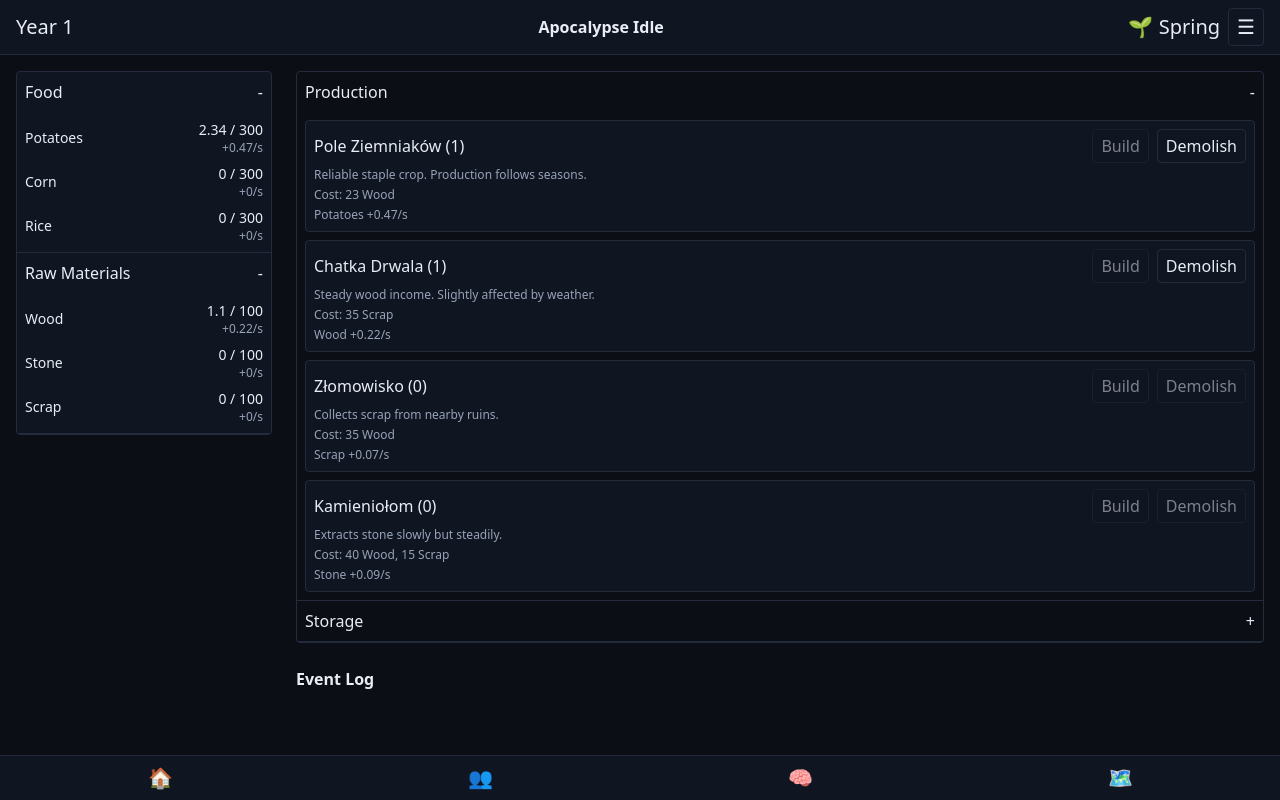
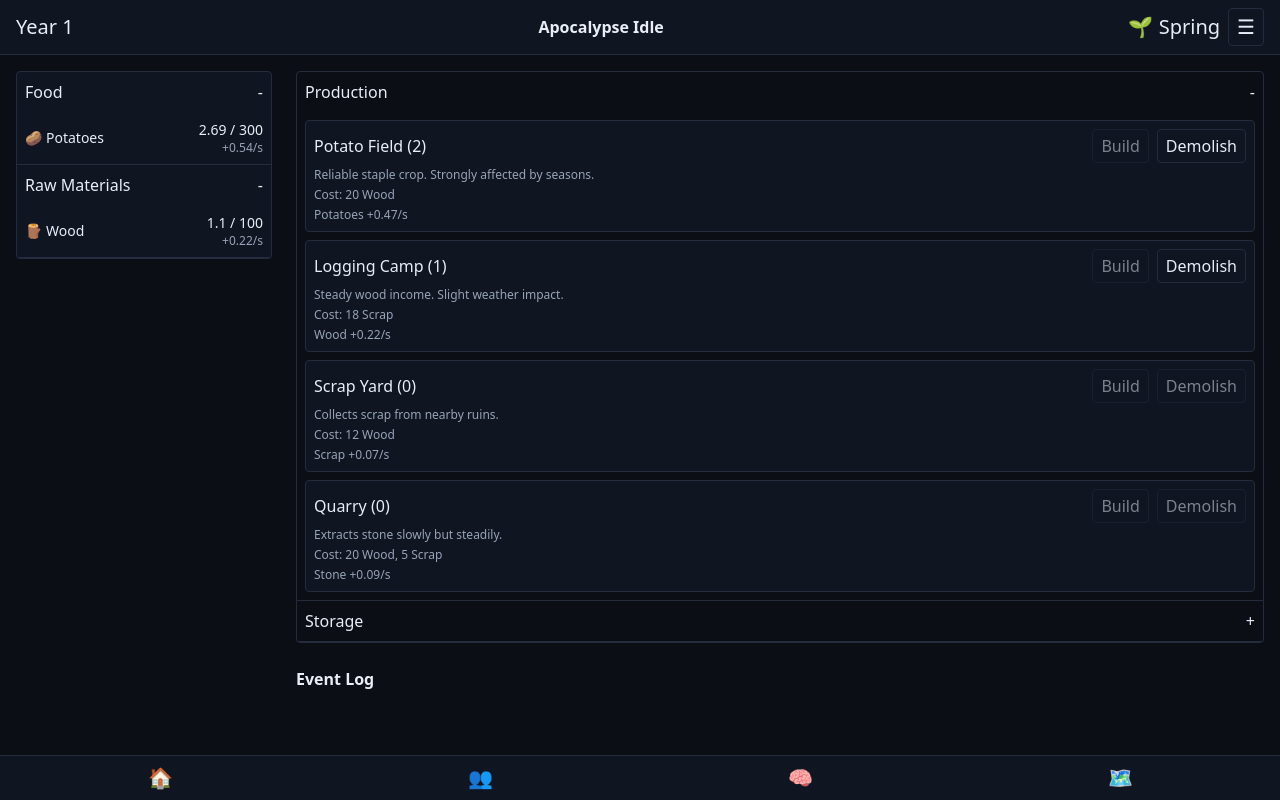
Before and after one commit to mikisz/apocalypse-idle, a React (Vite) app: page / in a window 1280 px wide. Built offline with nearby package versions, Linux system fonts and the light colour scheme.

Commit message:
refactor: simplify early-game resources

```diff
--- a/src/components/ResourceSidebar.jsx
+++ b/src/components/ResourceSidebar.jsx
@@ -20,10 +20,13 @@ function Accordion({ title, children, defaultOpen = false }) {
   );
 }
 
-function ResourceRow({ name, amount, capacity, rate }) {
+function ResourceRow({ icon, name, amount, capacity, rate }) {
   return (
     <div className="flex items-center justify-between text-sm tabular-nums">
-      <span>{name}</span>
+      <span className="flex items-center gap-1">
+        <span>{icon}</span>
+        <span>{name}</span>
+      </span>
       <span className="flex flex-col items-end">
         <span>
           {formatAmount(amount)} / {formatAmount(capacity)}
@@ -36,24 +39,31 @@ function ResourceRow({ name, amount, capacity, rate }) {
 
 export default function ResourceSidebar() {
   const { state } = useGame();
-  const rates = getResourceRates(state);
-  const groups = {};
+  const rates = getResourceRates(state, true);
+  const groups = { FOOD: [], RAW: [] };
   RESOURCE_LIST.forEach((r) => {
-    const cat = r.category;
-    if (!groups[cat]) groups[cat] = [];
-    groups[cat].push({
-      id: r.id,
-      name: r.name,
-      amount: state.resources[r.id]?.amount || 0,
-      capacity: getCapacity(state, r.id),
-      rate: rates[r.id]?.label,
-    });
+    const amount = state.resources[r.id]?.amount || 0;
+    const capacity = getCapacity(state, r.id);
+    const rateInfo = rates[r.id];
+    const discovered = state.resources[r.id]?.discovered;
+    if (rateInfo.perSec !== 0 || amount > 0 || discovered) {
+      groups[r.category].push({
+        id: r.id,
+        name: r.name,
+        icon: r.icon,
+        amount,
+        capacity,
+        rate: rateInfo.label,
+      });
+    }
   });
-  const entries = Object.entries(groups).map(([cat, items]) => ({
-    title: cat === 'FOOD' ? 'Food' : 'Raw Materials',
-    items,
-    defaultOpen: true,
-  }));
+  const entries = [];
+  if (groups.FOOD.length > 0) {
+    entries.push({ title: 'Food', items: groups.FOOD, defaultOpen: true });
+  }
+  if (groups.RAW.length > 0) {
+    entries.push({ title: 'Raw Materials', items: groups.RAW, defaultOpen: true });
+  }
 
   return (
     <div className="border border-stroke rounded overflow-hidden bg-bg2">
--- a/src/data/balance.js
+++ b/src/data/balance.js
@@ -1,6 +1,6 @@
 export const BALANCE = {
   TICK_SECONDS: 1,
-  FOOD_CONSUMPTION_PER_SETTLER: 0.2,
+  FOOD_CONSUMPTION_PER_SETTLER: 0.4,
   STARVATION_DEATH_TIMER_SECONDS: 90,
   MAX_LEVEL: 20,
   XP_GAIN_PER_SECOND_ACTIVE: 1,
--- a/src/data/buildings.js
+++ b/src/data/buildings.js
@@ -1,62 +1,62 @@
 export const BUILDINGS = [
   {
     id: 'potatoField',
-    name: 'Pole Ziemniaków',
+    name: 'Potato Field',
     type: 'production',
     outputsPerSecBase: { potatoes: 0.375 },
-    costBase: { wood: 20 },
+    costBase: { wood: 15 },
     costGrowth: 1.15,
     refund: 0.5,
-    description: 'Reliable staple crop. Production follows seasons.',
+    description: 'Reliable staple crop. Strongly affected by seasons.',
   },
   {
     id: 'loggingCamp',
-    name: 'Chatka Drwala',
+    name: 'Logging Camp',
     type: 'production',
     outputsPerSecBase: { wood: 0.2 },
-    costBase: { scrap: 30 },
+    costBase: { scrap: 15 },
     costGrowth: 1.15,
     refund: 0.5,
-    description: 'Steady wood income. Slightly affected by weather.',
+    description: 'Steady wood income. Slight weather impact.',
   },
   {
     id: 'scrapyard',
-    name: 'Złomowisko',
+    name: 'Scrap Yard',
     type: 'production',
     outputsPerSecBase: { scrap: 0.06 },
-    costBase: { wood: 35 },
+    costBase: { wood: 12 },
     costGrowth: 1.15,
     refund: 0.5,
     description: 'Collects scrap from nearby ruins.',
   },
   {
     id: 'quarry',
-    name: 'Kamieniołom',
+    name: 'Quarry',
     type: 'production',
     outputsPerSecBase: { stone: 0.08 },
-    costBase: { wood: 40, scrap: 15 },
+    costBase: { wood: 20, scrap: 5 },
     costGrowth: 1.15,
     refund: 0.5,
     description: 'Extracts stone slowly but steadily.',
   },
   {
     id: 'foodStorage',
-    name: 'Spichlerz',
+    name: 'Granary',
     type: 'storage',
-    costBase: { wood: 30, scrap: 10, stone: 10 },
+    costBase: { wood: 20, scrap: 5, stone: 5 },
     costGrowth: 1.15,
     refund: 0.5,
-    capacityAdd: { potatoes: 300, corn: 300, rice: 300 },
+    capacityAdd: { potatoes: 300 },
     description: 'Increases storage for harvested crops.',
   },
   {
     id: 'rawStorage',
-    name: 'Magazyn Surowców',
+    name: 'Warehouse',
     type: 'storage',
-    costBase: { wood: 40, scrap: 20, stone: 20 },
+    costBase: { wood: 25, scrap: 10, stone: 10 },
     costGrowth: 1.15,
     refund: 0.5,
-    capacityAdd: { wood: 200, stone: 200, scrap: 200 },
+    capacityAdd: { wood: 200, stone: 80, scrap: 120 },
     description: 'Increases storage for wood, stone and scrap.',
   },
 ];
--- a/src/data/resources.js
+++ b/src/data/resources.js
@@ -1,10 +1,36 @@
 export const RESOURCES = {
-  potatoes: { id: 'potatoes', name: 'Potatoes', category: 'FOOD', startingAmount: 0, startingCapacity: 300 },
-  corn: { id: 'corn', name: 'Corn', category: 'FOOD', startingAmount: 0, startingCapacity: 300 },
-  rice: { id: 'rice', name: 'Rice', category: 'FOOD', startingAmount: 0, startingCapacity: 300 },
-  wood: { id: 'wood', name: 'Wood', category: 'RAW', startingAmount: 0, startingCapacity: 100 },
-  stone: { id: 'stone', name: 'Stone', category: 'RAW', startingAmount: 0, startingCapacity: 100 },
-  scrap: { id: 'scrap', name: 'Scrap', category: 'RAW', startingAmount: 0, startingCapacity: 100 },
+  potatoes: {
+    id: 'potatoes',
+    name: 'Potatoes',
+    icon: '🥔',
+    category: 'FOOD',
+    startingAmount: 0,
+    startingCapacity: 300,
+  },
+  wood: {
+    id: 'wood',
+    name: 'Wood',
+    icon: '🪵',
+    category: 'RAW',
+    startingAmount: 0,
+    startingCapacity: 100,
+  },
+  stone: {
+    id: 'stone',
+    name: 'Stone',
+    icon: '🪨',
+    category: 'RAW',
+    startingAmount: 0,
+    startingCapacity: 100,
+  },
+  scrap: {
+    id: 'scrap',
+    name: 'Scrap',
+    icon: '♻️',
+    category: 'RAW',
+    startingAmount: 0,
+    startingCapacity: 100,
+  },
 };
 
 export const RESOURCE_LIST = Object.values(RESOURCES);
--- a/src/engine/production.js
+++ b/src/engine/production.js
@@ -2,6 +2,7 @@ import { PRODUCTION_BUILDINGS, BUILDING_MAP, getBuildingCost } from '../data/bui
 import { RESOURCES } from '../data/resources.js';
 import { getSeason, getSeasonMultiplier } from './time.js';
 import { getCapacity } from '../state/selectors.js';
+import { BALANCE } from '../data/balance.js';
 
 export function clampResource(value, capacity) {
   let v = Number.isFinite(value) ? value : 0;
@@ -21,10 +22,17 @@ export function applyProduction(state, seconds = 1) {
       const mult = getSeasonMultiplier(season, category);
       const gain = base * mult * count * seconds;
       const capacity = getCapacity(state, res);
-      const current = resources[res]?.amount || 0;
-      const next = clampResource(current + gain, capacity);
-      resources[res] = { amount: next };
+      const currentEntry = resources[res] || { amount: 0, discovered: false };
+      const next = clampResource(currentEntry.amount + gain, capacity);
+      resources[res] = {
+        amount: next,
+        discovered: currentEntry.discovered || count > 0 || next > 0,
+      };
     });
+  });
+  Object.keys(resources).forEach((res) => {
+    const entry = resources[res];
+    if (entry.amount > 0) entry.discovered = true;
   });
   return { ...state, resources };
 }
@@ -37,6 +45,21 @@ export function applyOfflineProgress(state, elapsedSeconds) {
   if (elapsedSeconds <= 0) return { state, gains: {} };
   const before = JSON.parse(JSON.stringify(state.resources));
   let current = applyProduction({ ...state }, elapsedSeconds);
+  const settlers = state.population?.settlers?.filter((s) => !s.isDead)?.length || 0;
+  if (settlers > 0) {
+    const consumption =
+      settlers * BALANCE.FOOD_CONSUMPTION_PER_SETTLER * elapsedSeconds;
+    const cap = getCapacity(current, 'potatoes');
+    const entry = current.resources.potatoes || { amount: 0, discovered: false };
+    const next = clampResource(entry.amount - consumption, cap);
+    current.resources.potatoes = {
+      amount: next,
+      discovered: entry.discovered || next > 0,
+    };
+  }
+  Object.keys(current.resources).forEach((res) => {
+    if (current.resources[res].amount > 0) current.resources[res].discovered = true;
+  });
   const gains = {};
   Object.keys(before).forEach((res) => {
     const gain = (current.resources[res]?.amount || 0) - (before[res]?.amount || 0);
@@ -56,12 +79,18 @@ export function demolishBuilding(state, buildingId) {
   Object.entries(prevCost).forEach(([res, amt]) => {
     const refund = Math.floor(amt * refundRate);
     const capacity = getCapacity({ ...state, buildings }, res);
-    const current = resources[res]?.amount || 0;
-    resources[res] = { amount: clampResource(current + refund, capacity) };
+    const currentEntry = resources[res] || { amount: 0, discovered: false };
+    const next = clampResource(currentEntry.amount + refund, capacity);
+    resources[res] = {
+      amount: next,
+      discovered: currentEntry.discovered || next > 0,
+    };
   });
   Object.keys(resources).forEach((res) => {
     const capacity = getCapacity({ ...state, buildings }, res);
-    resources[res].amount = clampResource(resources[res].amount, capacity);
+    const entry = resources[res];
+    entry.amount = clampResource(entry.amount, capacity);
+    if (entry.amount > 0) entry.discovered = true;
   });
   return { ...state, resources, buildings };
 }
--- a/src/engine/settlers.js
+++ b/src/engine/settlers.js
@@ -1,11 +1,10 @@
-import { BALANCE, XP_TIME_TO_NEXT_LEVEL_SECONDS, ROLE_BONUS_PER_SETTLER } from '../data/balance.js'
-
-// Utility clamp
-function clamp(v, min, max) {
-  if (!Number.isFinite(v)) v = 0
-  if (!Number.isFinite(max)) return Math.max(min, v)
-  return Math.max(min, Math.min(max, v))
-}
+import {
+  BALANCE,
+  XP_TIME_TO_NEXT_LEVEL_SECONDS,
+  ROLE_BONUS_PER_SETTLER,
+} from '../data/balance.js'
+import { getCapacity } from '../state/selectors.js'
+import { clampResource } from './production.js'
 
 export function computeRoleBonuses(settlers) {
   const bonuses = {}
@@ -24,31 +23,43 @@ export function assignmentsSummary(settlers) {
   return { assigned: assigned.length, living: living.length }
 }
 
-export function processSettlersTick(state, seconds = BALANCE.TICK_SECONDS, totalFoodProdBase = 0, rng = Math.random) {
+export function processSettlersTick(
+  state,
+  seconds = BALANCE.TICK_SECONDS,
+  totalFoodProdBase = 0,
+  rng = Math.random,
+) {
   const settlers = state.population?.settlers ? [...state.population.settlers] : []
-  const colony = { ...state.colony }
-
   const living = settlers.filter((s) => !s.isDead)
 
   // Compute bonuses
   const bonuses = computeRoleBonuses(living)
   const totalFoodBonusPercent = bonuses['farming'] || 0
 
-  const totalFoodProdWithBonus = totalFoodProdBase * (1 + totalFoodBonusPercent / 100)
+  const bonusGainPerSec = totalFoodProdBase * (totalFoodBonusPercent / 100)
   const totalSettlersConsumption = living.length * BALANCE.FOOD_CONSUMPTION_PER_SETTLER
-  const netFoodPerSec = totalFoodProdWithBonus - totalSettlersConsumption
+  const netFoodPerSec = totalFoodProdBase + bonusGainPerSec - totalSettlersConsumption
 
-  colony.foodStorage = clamp(
-    colony.foodStorage + netFoodPerSec * seconds,
-    0,
-    colony.foodStorageCap,
+  const capacity = getCapacity(state, 'potatoes')
+  const currentEntry = state.resources.potatoes || { amount: 0, discovered: false }
+  const nextAmount = clampResource(
+    currentEntry.amount + (bonusGainPerSec - totalSettlersConsumption) * seconds,
+    capacity,
   )
+  const resources = {
+    ...state.resources,
+    potatoes: {
+      amount: nextAmount,
+      discovered: currentEntry.discovered || nextAmount > 0,
+    },
+  }
 
-  if (colony.foodStorage > 0) {
-    colony.starvationTimerSeconds = 0
+  let starvationTimer = state.colony?.starvationTimerSeconds || 0
+  if (nextAmount > 0) {
+    starvationTimer = 0
   } else {
-    colony.starvationTimerSeconds += seconds
-    if (colony.starvationTimerSeconds >= BALANCE.STARVATION_DEATH_TIMER_SECONDS) {
+    starvationTimer += seconds
+    if (starvationTimer >= BALANCE.STARVATION_DEATH_TIMER_SECONDS) {
       const oldest = Math.max(...living.map((s) => s.ageSeconds))
       const victims = living.filter((s) => s.ageSeconds === oldest)
       if (victims.length > 0) {
@@ -63,9 +74,10 @@ export function processSettlersTick(state, seconds = BALANCE.TICK_SECONDS, total
           }
         }
       }
-      colony.starvationTimerSeconds = 0
+      starvationTimer = 0
     }
   }
+  const colony = { ...state.colony, starvationTimerSeconds: starvationTimer }
 
   // Aging and XP
   for (const s of settlers) {
@@ -107,13 +119,13 @@ export function processSettlersTick(state, seconds = BALANCE.TICK_SECONDS, total
     totalFoodProdBase,
     totalFoodBonusPercent,
     totalSettlersConsumption,
-    foodStorage: colony.foodStorage,
-    starvationTimerSeconds: colony.starvationTimerSeconds,
+    potatoes: nextAmount,
+    starvationTimerSeconds: starvationTimer,
     roleBonuses: bonuses,
   }
 
   return {
-    state: { ...state, colony, population: { ...state.population, settlers } },
+    state: { ...state, colony, resources, population: { ...state.population, settlers } },
     telemetry,
   }
 }
--- a/src/state/defaultState.js
+++ b/src/state/defaultState.js
@@ -1,19 +1,23 @@
 import { initSeasons } from '../engine/time.js';
 import { CURRENT_SAVE_VERSION } from '../engine/persistence.js';
 import { RESOURCES } from '../data/resources.js';
+import { makeRandomSettler } from '../data/names.js';
 
 const initResources = () => {
   const obj = {};
   Object.values(RESOURCES).forEach((r) => {
-    obj[r.id] = { amount: r.startingAmount || 0 };
+    const amt = r.startingAmount || 0;
+    obj[r.id] = { amount: amt, discovered: amt > 0 };
   });
   return obj;
 };
 
 const initBuildings = () => ({
-  potatoField: { count: 1 },
+  potatoField: { count: 2 },
   loggingCamp: { count: 1 },
 });
+
+const initSettlers = () => [makeRandomSettler()];
 
 export const defaultState = {
   version: CURRENT_SAVE_VERSION,
@@ -22,7 +26,7 @@ export const defaultState = {
   ui: { activeTab: 'base', drawerOpen: false, offlineProgress: null },
   resources: initResources(),
   buildings: initBuildings(),
-  population: { settlers: [] },
+  population: { settlers: initSettlers() },
   log: [],
   lastSaved: Date.now(),
 };
--- a/src/state/selectors.js
+++ b/src/state/selectors.js
@@ -2,6 +2,7 @@ import { BUILDINGS, PRODUCTION_BUILDINGS } from '../data/buildings.js';
 import { RESOURCES } from '../data/resources.js';
 import { getSeason, getSeasonMultiplier } from '../engine/time.js';
 import { formatRate } from '../utils/format.js';
+import { BALANCE } from '../data/balance.js';
 
 export function getCapacity(state, resourceId) {
   const base = RESOURCES[resourceId]?.startingCapacity || 0;
@@ -15,7 +16,7 @@ export function getCapacity(state, resourceId) {
   return base + fromBuildings;
 }
 
-export function getResourceRates(state) {
+export function getResourceRates(state, includeConsumption = false) {
   const season = getSeason(state);
   const rates = {};
   PRODUCTION_BUILDINGS.forEach((b) => {
@@ -28,6 +29,13 @@ export function getResourceRates(state) {
       rates[res] = (rates[res] || 0) + perSec;
     });
   });
+
+  if (includeConsumption) {
+    const settlers = state.population?.settlers?.filter((s) => !s.isDead)?.length || 0;
+    const consumption = settlers * BALANCE.FOOD_CONSUMPTION_PER_SETTLER;
+    rates.potatoes = (rates.potatoes || 0) - consumption;
+  }
+
   const formatted = {};
   Object.keys(RESOURCES).forEach((id) => {
     const perSec = rates[id] || 0;
--- a/src/utils/format.js
+++ b/src/utils/format.js
@@ -15,7 +15,8 @@ export function formatAmount(n) {
 
 export function formatRate(perSec) {
   if (!Number.isFinite(perSec)) perSec = 0;
-  return `+${formatAmount(perSec)}/s`;
+  const sign = perSec >= 0 ? '+' : '';
+  return `${sign}${formatAmount(perSec)}/s`;
 }
 
 export function formatAge(ageSeconds = 0) {
--- a/src/views/BaseView.jsx
+++ b/src/views/BaseView.jsx
@@ -50,8 +50,12 @@ function BuildingRow({ building }) {
     setState((prev) => {
       const resources = { ...prev.resources };
       costEntries.forEach(([res, amt]) => {
-        const current = prev.resources[res]?.amount || 0;
-        resources[res] = { amount: current - amt };
+        const currentEntry = resources[res] || { amount: 0, discovered: false };
+        const next = currentEntry.amount - amt;
+        resources[res] = {
+          amount: next,
+          discovered: currentEntry.discovered || next > 0,
+        };
       });
       const newCount = count + 1;
       const buildings = {
@@ -60,7 +64,9 @@ function BuildingRow({ building }) {
       };
       Object.keys(resources).forEach((res) => {
         const cap = getCapacity({ ...prev, buildings }, res);
-        resources[res].amount = Math.min(cap, resources[res].amount);
+        const entry = resources[res];
+        entry.amount = Math.min(cap, entry.amount);
+        if (entry.amount > 0) entry.discovered = true;
       });
       return { ...prev, resources, buildings };
     });
```
Also changed, not shown: 1 other file (tests, documents, lock files or other folders).
